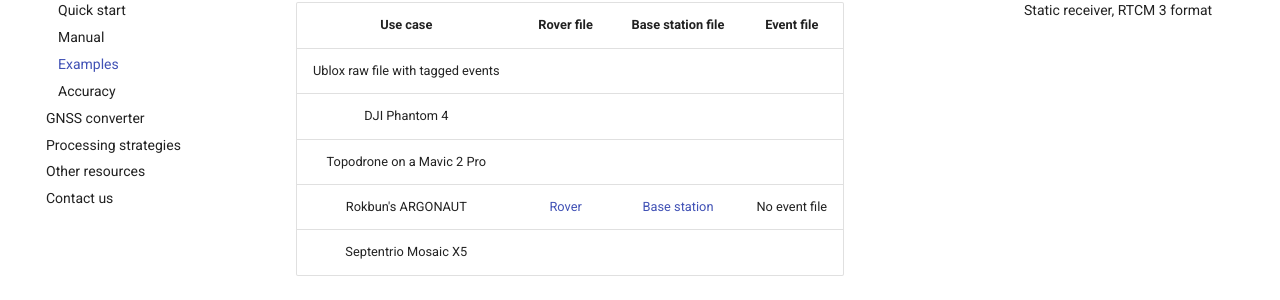
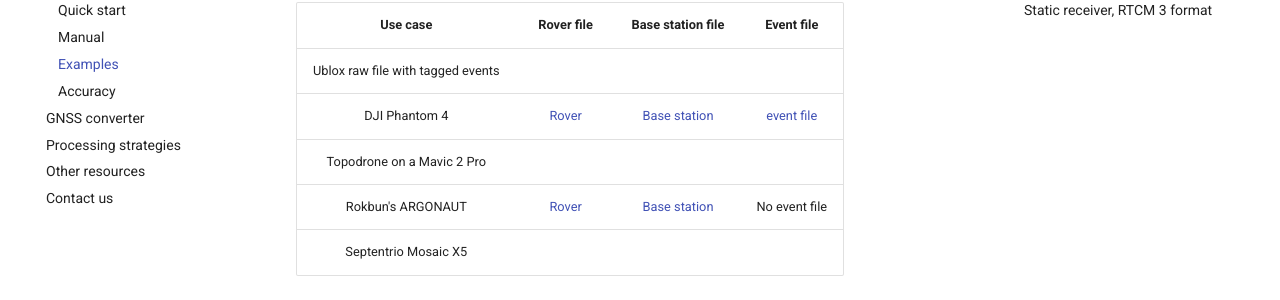
Before and after one commit to rokubun/jason-docs, an MkDocs documentation site: the page built from docs/examples.md, in a window 1280 px wide and 900 px high, scrolled down 462 px. Shown: the part 152-452 px from the top of the window. Built offline with MkDocs 1.6.1 and Material for MkDocs 9.7.7, drawn with Linux system fonts in a browser that asks for light colours; some web fonts are replaced; comment, search, counter and statistics services are not loaded.

Commit message:
fix: filling in the table

```diff
--- a/docs/examples.md
+++ b/docs/examples.md
@@ -23,7 +23,7 @@
 Use case | Rover file | Base station file | Event file
 :---:|:---:|:---:|:---:
 Ublox raw file with tagged events |
-DJI Phantom 4 |
+DJI Phantom 4 | [Rover](https://jason-docs.s3.eu-central-1.amazonaws.com/DJI_with_cam_events/101_0082_Rinex.rnx) | [Base station](https://jason-docs.s3.eu-central-1.amazonaws.com/DJI_with_cam_events/RTK134_202102051543_13ALG6P0050051.DAT) | [event file](https://jason-docs.s3.eu-central-1.amazonaws.com/DJI_with_cam_events/101_0082_Timestamp.MRK)
 Topodrone on a Mavic 2 Pro |
 Rokbun's ARGONAUT | [Rover](https://github.com/rokubun/jason-docs/blob/master/assets/XXXX00CAT_R_20201201204_22M_01S_MO.rnx?raw=true) | [Base station](https://github.com/rokubun/jason-docs/blob/master/assets/MARE00ESP_R_20201201204_22M_01S_MO.rnx?raw=true) | No event file
 Septentrio Mosaic X5 |
```
